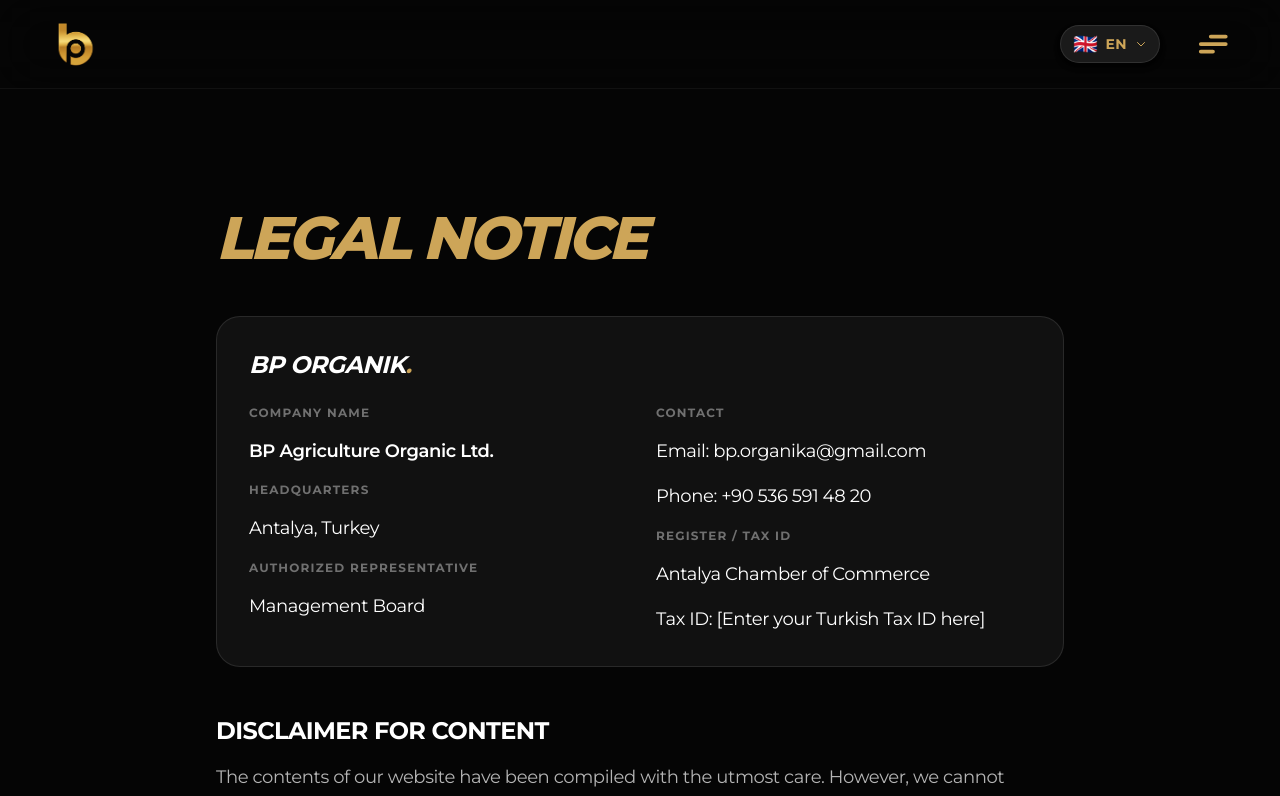
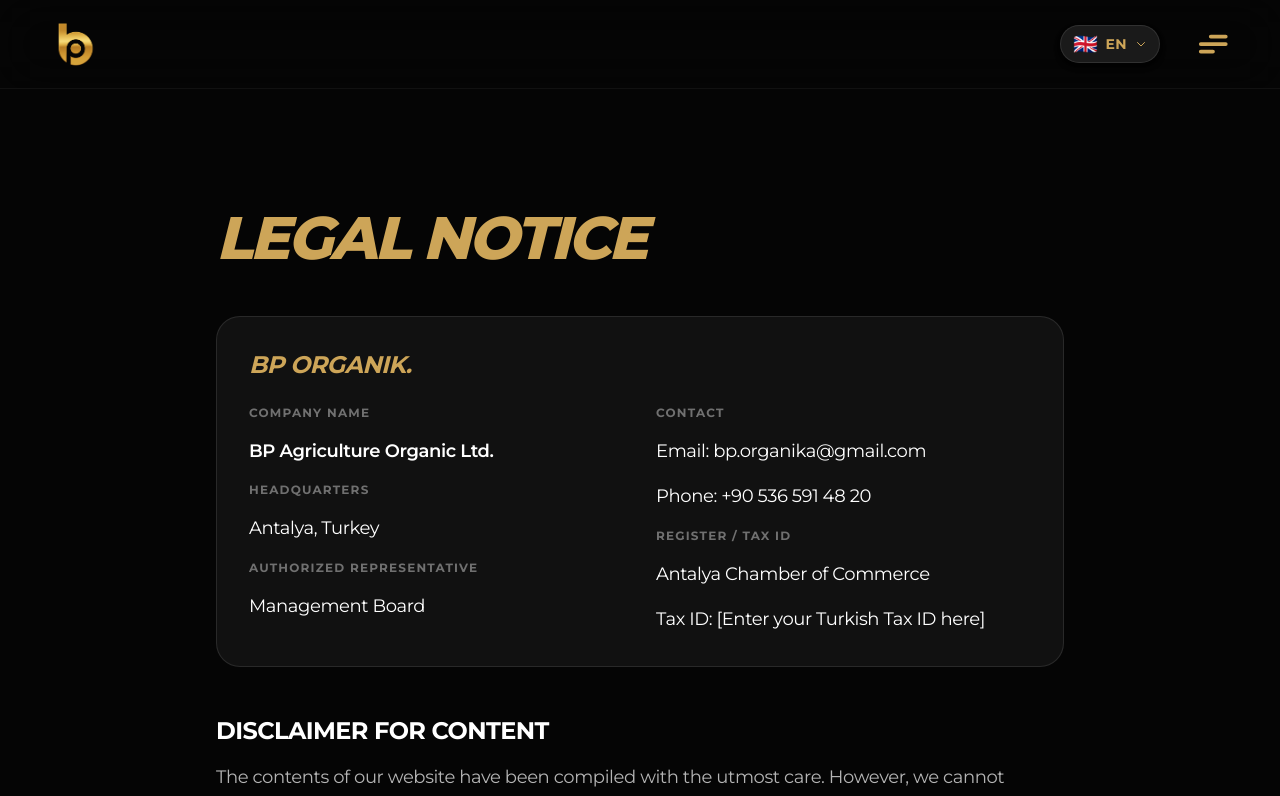
Before and after one commit to ViktorGladkich/bp-organik, a Next.js app: page /legal in a window 1280 px wide. Shown: the top 796 px of the page. Built offline with nearby package versions, Linux system fonts and the light colour scheme.

Commit message:
simplify catch block in Contact form by removing unused error variable

```diff
--- a/src/app/legal/page.tsx
+++ b/src/app/legal/page.tsx
@@ -20,7 +20,7 @@
         <div className="prose prose-invert prose-gold max-w-none space-y-12 text-white/70 text-lg leading-relaxed">
           {/* Company Identity */}
           <section className="bg-white/5 p-8 rounded-3xl border border-white/10">
-            <h2 className="text-white text-2xl font-bold mb-6 uppercase tracking-tight italic text-[#cda558]">
+            <h2 className="text-[#cda558] text-2xl font-bold mb-6 uppercase tracking-tight italic">
               BP ORGANIK<span className="text-[#cda558]">.</span>
             </h2>
             <div className="grid grid-cols-1 md:grid-cols-2 gap-8">
--- a/src/components/sections/Contact.tsx
+++ b/src/components/sections/Contact.tsx
@@ -42,7 +42,7 @@
       } else {
         setFormState("error");
       }
-    } catch (error) {
+    } catch {
       setFormState("error");
     }
   };
```
